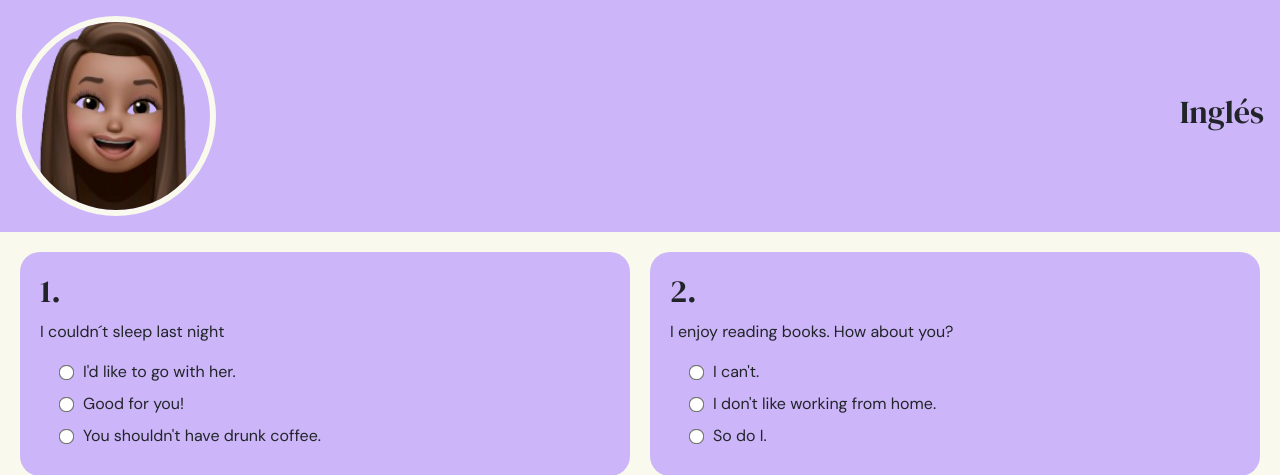
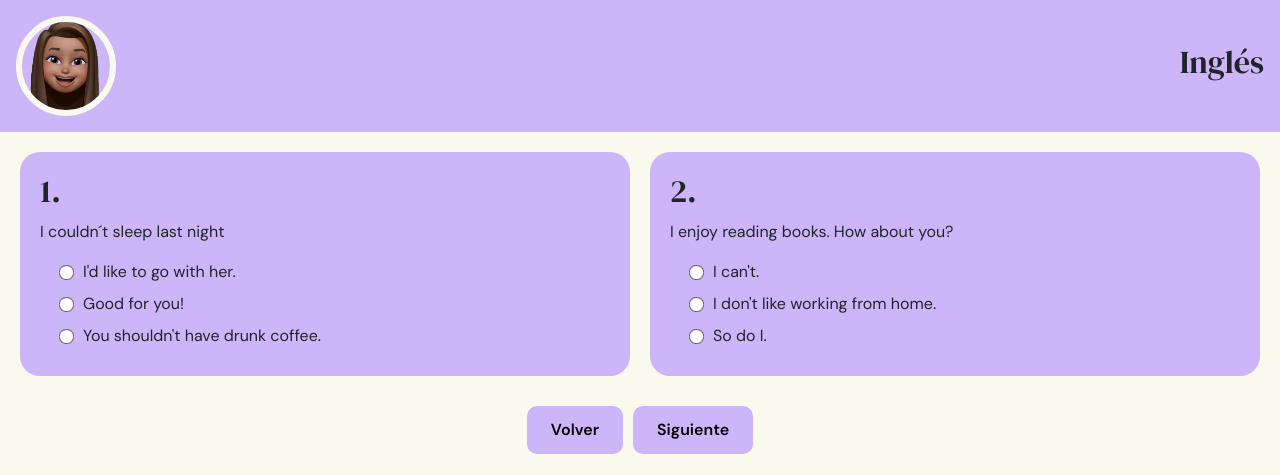
Before and after one commit to Preparicfes/Preparicfes-Actualizado, a FastAPI app: page /pregun1ing in a window 1280 px wide. Shown: the top 475 px of the page. Run offline with FastAPI, Linux system fonts and the light colour scheme.

Commit message:
cambio de tamaño

```diff
--- a/static/css/preguning.css
+++ b/static/css/preguning.css
@@ -26,8 +26,8 @@ body {
   display: flex;
 
   justify-content: center;
-  width: 200px;
-  height: 200px;
+  width: 100px;
+  height: 100px;
   align-items: center;
   border-radius: 50%;
   border: 6px solid #faf9ed;
```
